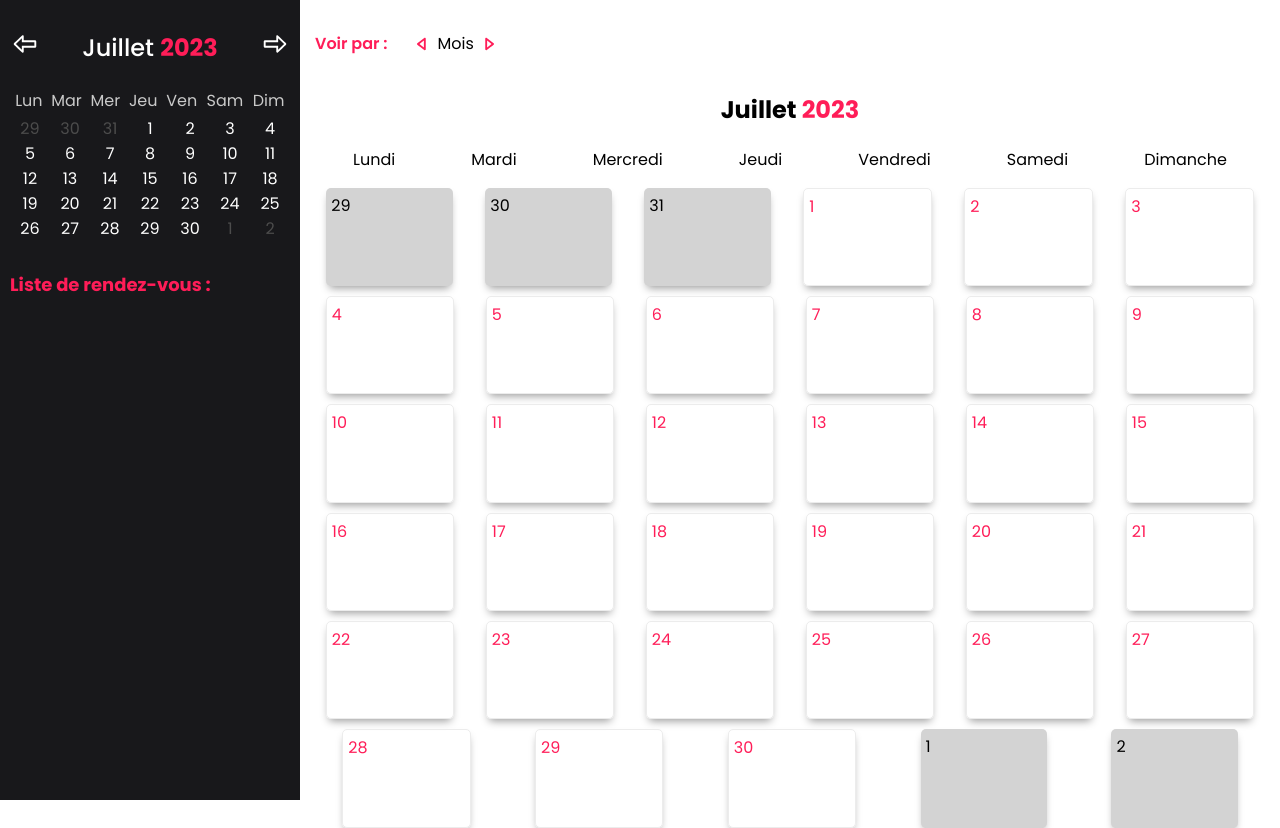
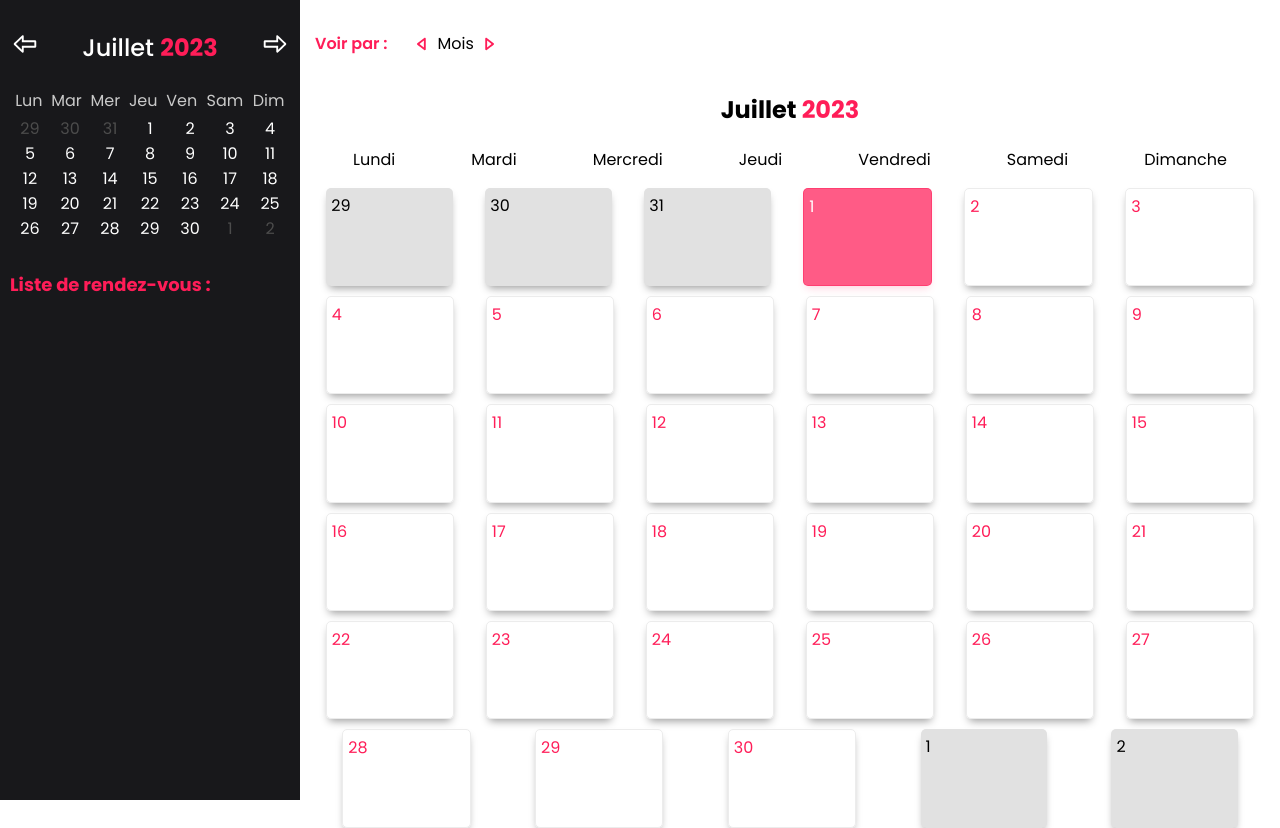
Before and after one commit to Coder269/projet-rdv, an Angular app: page / in a window 1280 px wide. In both pictures the pointer is over the element 867 px from the left and 236 px from the top of the page. Built offline with nearby package versions, Linux system fonts and the light colour scheme.

Commit message:
style modifications

```diff
--- a/src/app/calendar/calendar.component.css
+++ b/src/app/calendar/calendar.component.css
@@ -49,9 +49,16 @@ h2 span {
     cursor: pointer;
 }
 
+.day:hover {
+    background-color: #ff1d59b9;
+    color: #fff;
+    border: solid .1px #ff1d5974;
+    box-shadow: 0px 5px 8px -3px rgb(255, 31, 90, 0.2);
+}
+
 .prevDay,
 .nextDay {
-    background-color: lightgray;
+    background-color: #e1e1e1;
 }
 
 /* The Modal (background) */
```
